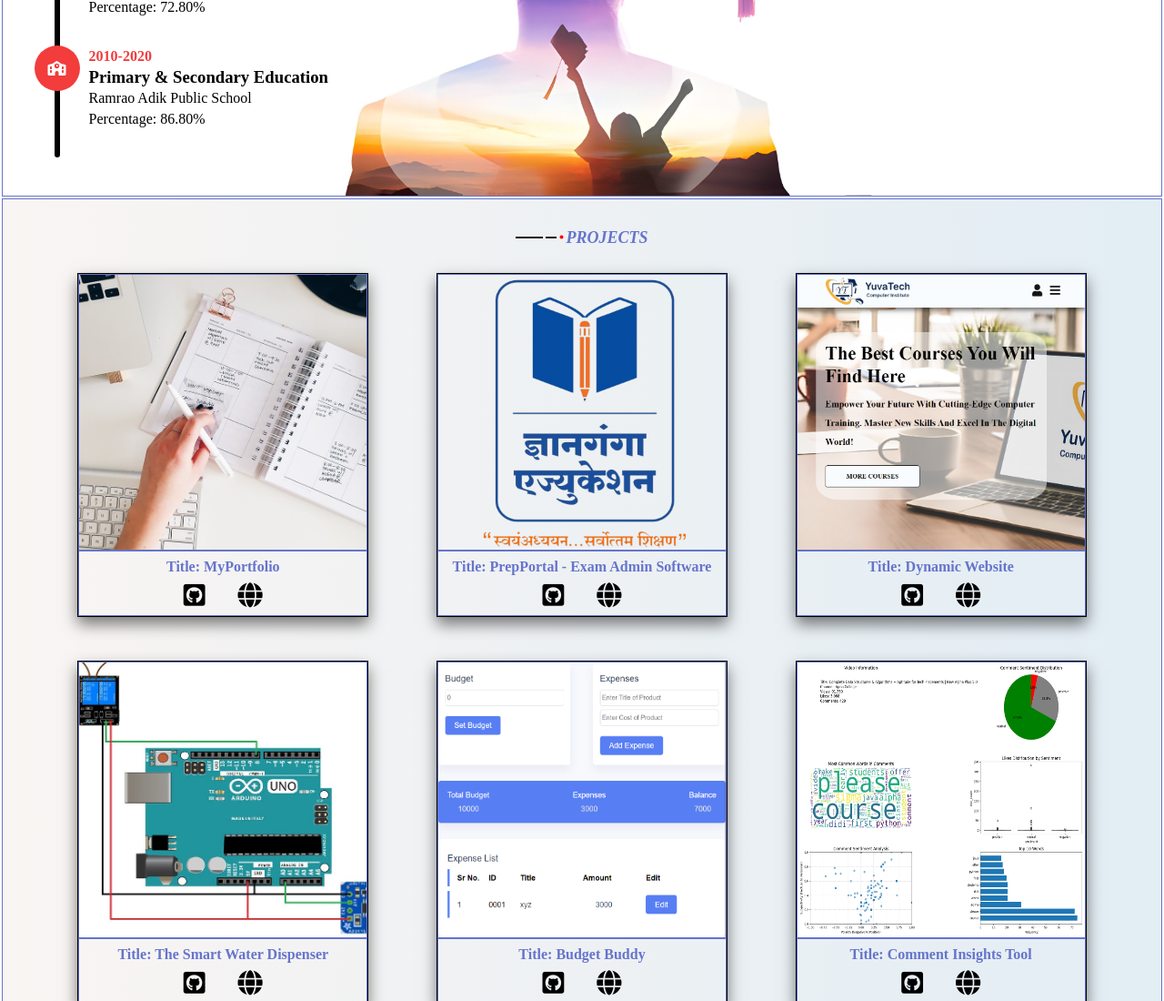
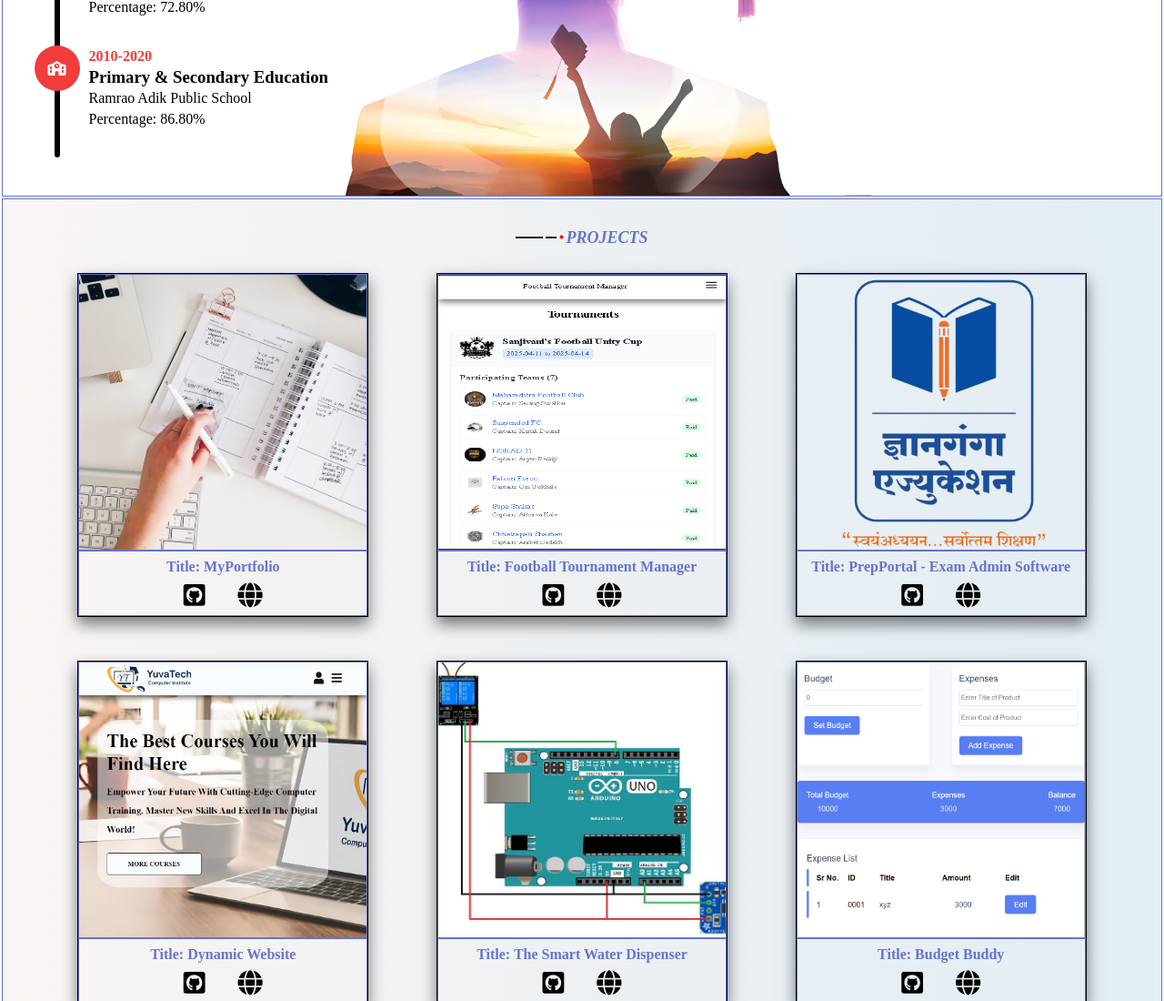
Before and after one commit to Annibadakh/my-portfolio, a plain HTML site: page index.html in a window 1280 px wide. Shown: the part 980-2080 px from the top of the page at 91% size. Drawn offline with Linux system fonts and the light colour scheme.

Commit message:
new project added

```diff
--- a/index.html
+++ b/index.html
@@ -127,6 +127,21 @@
           <a href="#home" target="_blank"><i class="fa-solid fa-globe"></i></a>
         </div>
       </div>
+      <div class="box">
+        <div class="project-img">
+          <img src="./Images/football.png" alt="">
+          <div class="project-content">
+            <h4>Description:</h4>
+            <p>Individually developed and deployed a full-stack football league management platform with three user roles: Admin, Scorer, and Captain. Admins manage tournaments, approve teams, and create match fixtures. Captains register team players, while Scorers control live match status (start, pause, update scores). Public interface displays tournament details, team rosters, fixtures, and real-time updates (goals, fouls, free kicks, penalties, etc.). Successfully used in organizing Sanjivani’s Football Unity Cup 2025. </p>
+          </div>
+        </div>
+        <div class="project-title">
+          <h4>Title: Football Tournament Manager</h4>
+          <a href="https://github.com/Annibadakh/football-tournament-manager-frontend" target="_blank"><i class="fa-brands fa-github-square"></i></a>
+          <a href="https://sanjivanifootball.netlify.app/" target="_blank"><i class="fa-solid fa-globe"></i></a>
+        </div>
+      </div>
+
       <div class="box">
         <div class="project-img">
           <img src="./Images/logo.png" alt="">
```
Also changed, not shown: components/project.html (+14 -0 lines), Images/football.png (added).
